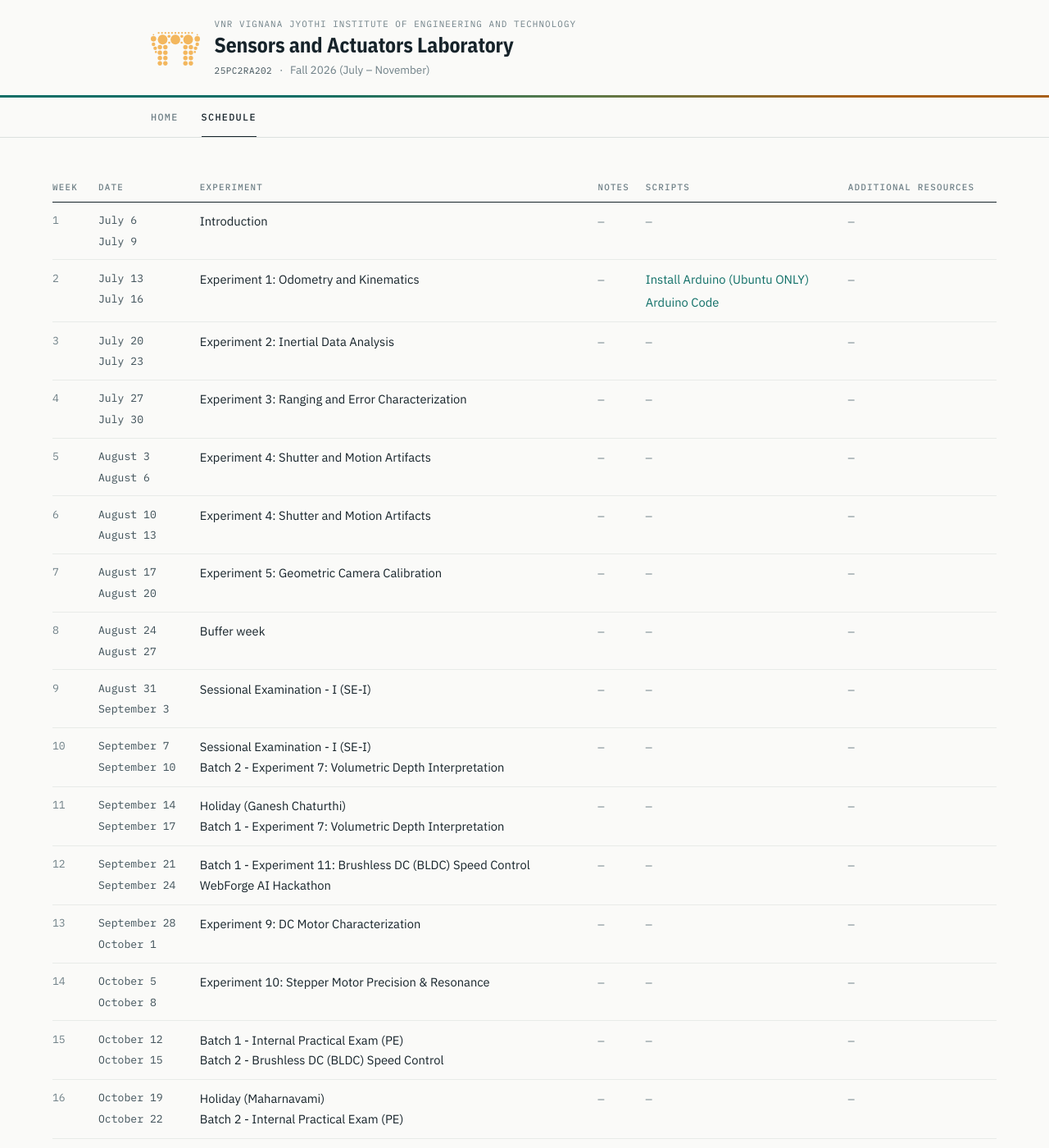
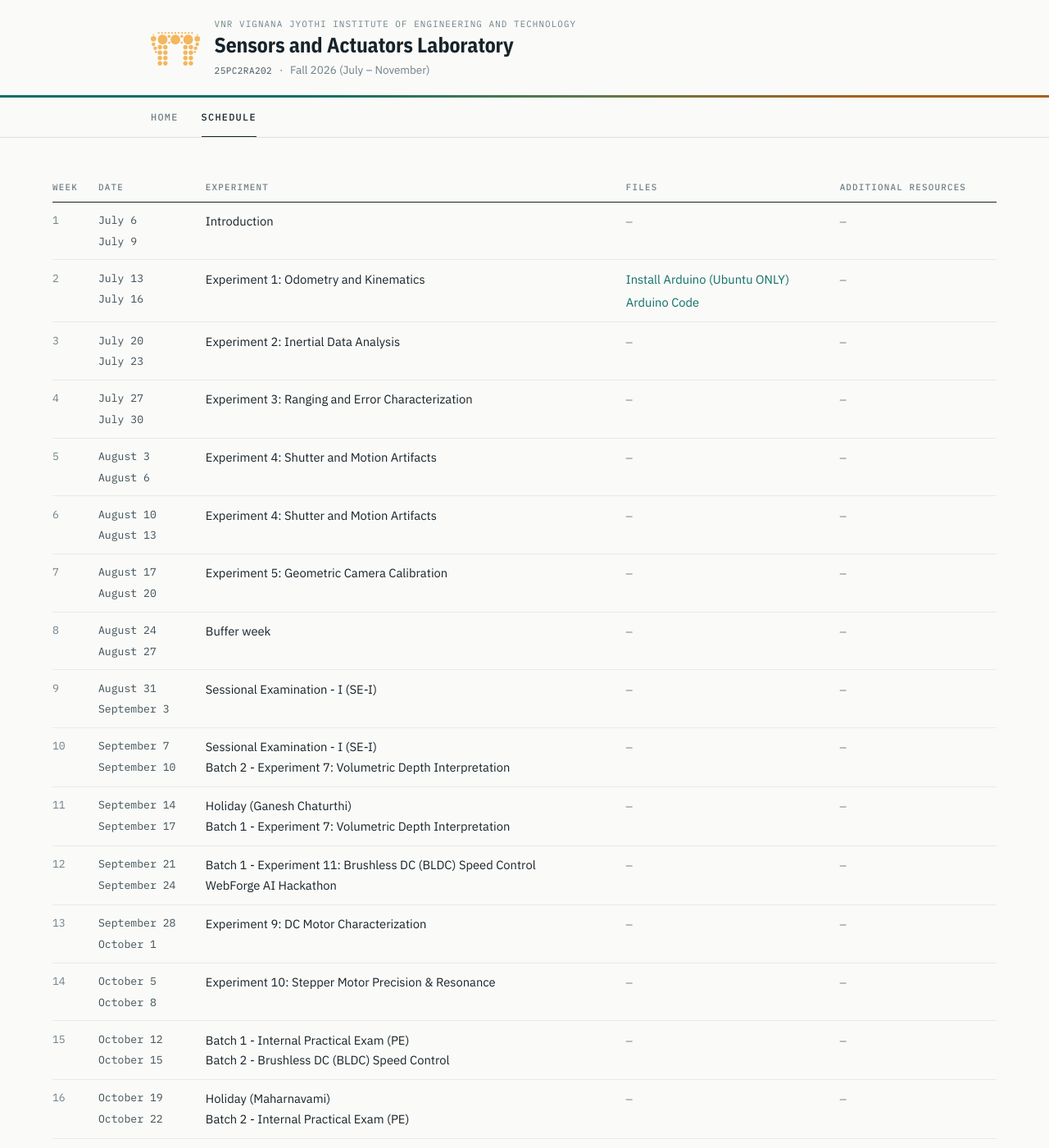
Before and after one commit to uhvardhan/sensors-actuators-lab, a Jekyll site: the page built from schedule.md, in a window 1280 px wide and 1400 px high. Shown: the whole window at 82% size. Built offline with Jekyll 4.4.1, drawn with Linux system fonts in a browser that asks for light colours.

Commit message:
Refactor schedule.md to unify notes and scripts
Updated the rendering of notes and scripts to use a unified 'Files' column, and modified the loop structure for item assignment.

```diff
--- a/schedule.md
+++ b/schedule.md
@@ -7,10 +7,10 @@ wide: true
 ---
 
 {%- comment -%}
-  Notes / Scripts / Additional resources all render the same way, so they loop
-  over the matching list in _data/schedule.yml rather than repeating the markup.
+  Files (notes + scripts) and Additional resources render the same way, so they
+  loop over the matching lists in _data/schedule.yml rather than repeating the markup.
 {%- endcomment -%}
-{%- assign link_cols = "notes,scripts,resources" | split: "," -%}
+{%- assign link_cols = "notes+scripts,resources" | split: "," -%}
 
 <div class="table-scroll" markdown="0">
 <table>
@@ -19,8 +19,7 @@ wide: true
       <th class="t-num">Week</th>
       <th>Date</th>
       <th>Experiment</th>
-      <th>Notes</th>
-      <th>Scripts</th>
+      <th>Files</th>
       <th>Additional resources</th>
     </tr>
   </thead>
@@ -37,8 +36,10 @@ wide: true
         {%- if w.session and w.session != "" -%}{{ w.session }}
         {%- else -%}<span class="t-mono">—</span>{%- endif -%}
       </td>
-      {%- for key in link_cols -%}
-      {%- assign items = w[key] -%}
+      {%- for group in link_cols -%}
+      {%- assign keys = group | split: "+" -%}
+      {%- assign items = "" | split: "" -%}
+      {%- for key in keys -%}{%- if w[key] -%}{%- assign items = items | concat: w[key] -%}{%- endif -%}{%- endfor -%}
       <td>
         {%- if items and items.size > 0 -%}
           <ul class="bare">{% for f in items %}<li><a href="{{ f.url | relative_url }}">{{ f.name }}</a></li>{% endfor %}</ul>
```
